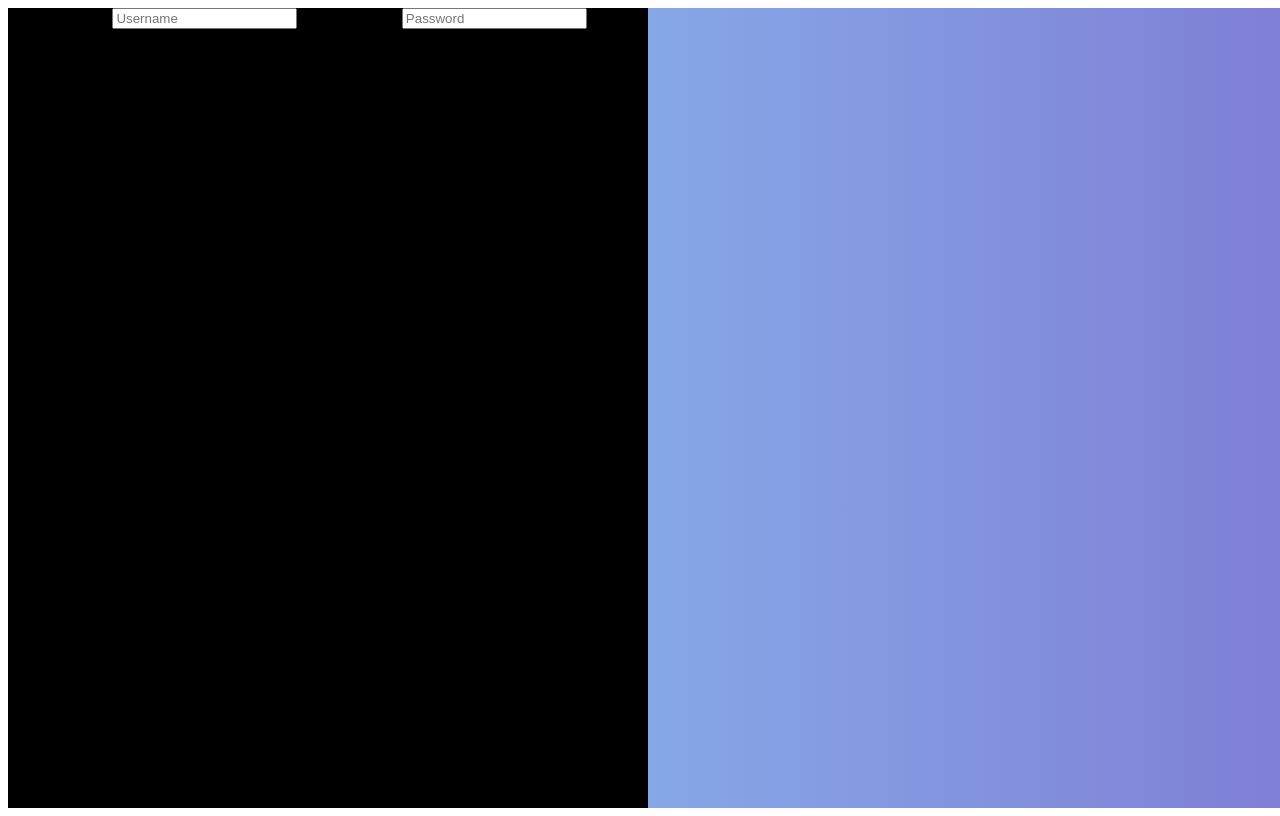
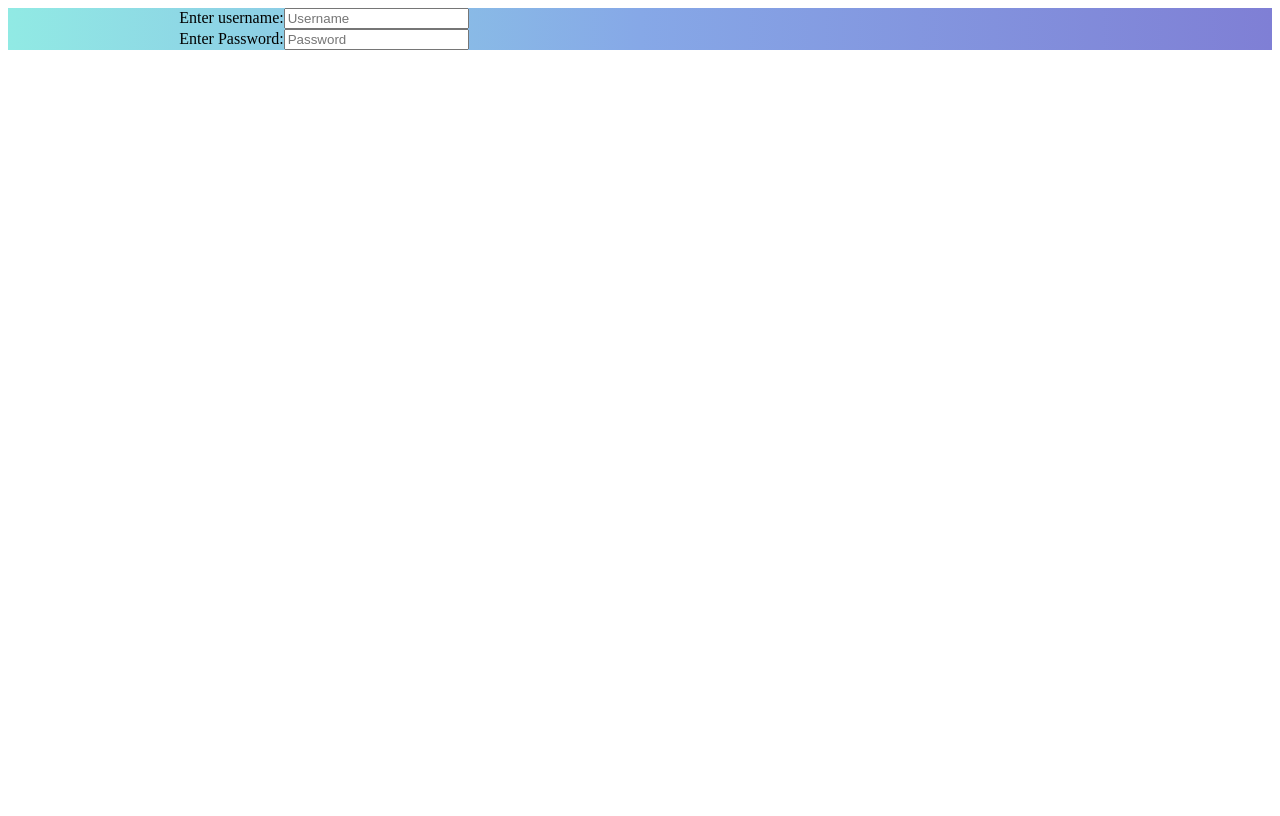
Before and after one commit to ishaan812/LOC4.0_PleaseWork, a React (Create React App) app in the folder social_media/: page / in a window 1280 px wide. Built offline with nearby package versions, Linux system fonts and the light colour scheme.

Commit message:
landing 2

```diff
--- /dev/null
+++ b/social_media/src/App.css
@@ -0,0 +1,7 @@
+.App{
+    width:100vw;
+    height:100vh;
+    background: #7F7FD5;  /* fallback for old browsers */
+    background: -webkit-linear-gradient(to right, #91EAE4, #86A8E7, #7F7FD5);  /* Chrome 10-25, Safari 5.1-6 */
+    background: linear-gradient(to right, #91EAE4, #86A8E7, #7F7FD5); /* W3C, IE 10+/ Edge, Firefox 16+, Chrome 26+, Opera 12+, Safari 7+ */
+}
--- a/social_media/src/App.js
+++ b/social_media/src/App.js
@@ -1,7 +1,7 @@
 import Signup from './components/signuppage/signup.jsx';
-
 import Landing from './components/landing/landing.jsx';
 import {BrowserRouter as Router,Route,Routes} from "react-router-dom"
+import './App.css'
 
 function App() {
   return (
--- a/social_media/src/components/landing/landing.jsx
+++ b/social_media/src/components/landing/landing.jsx
@@ -3,13 +3,17 @@ import './landing.scss'
 
 export default function landing() {
   return (
-    <div className='landing'>
+    <div className="landing">
         <div className="left">
             <div className="form">
-                <label>Enter username:</label>
-                <input placeholder='Username'></input>
-                <label>Enter Password:</label>
-                <input placeholder='Password'></input>
+                <div className="row">
+                    <label>Enter username:</label>
+                    <input placeholder='Username'></input>
+                </div>
+                <div className="row">
+                    <label>Enter Password:</label>
+                    <input placeholder='Password'></input>
+                </div>
             </div>
         </div>
         <div className="right">
--- a/social_media/src/components/landing/landing.scss
+++ b/social_media/src/components/landing/landing.scss
@@ -2,16 +2,22 @@
     background: #7F7FD5;  /* fallback for old browsers */
     background: -webkit-linear-gradient(to right, #91EAE4, #86A8E7, #7F7FD5);  /* Chrome 10-25, Safari 5.1-6 */
     background: linear-gradient(to right, #91EAE4, #86A8E7, #7F7FD5); /* W3C, IE 10+/ Edge, Firefox 16+, Chrome 26+, Opera 12+, Safari 7+ */
-
-    width: 100vw;
-    height: 100vh;
+    overflow: hidden;
+    width: 100%;
+    height: 100%;
     display: flex;
 
+
     .left{
-        background: black;
+        background: transparent;
         flex:0.5;
+        overflow: hidden;
         display: flex;
         flex-direction: column;
+        margin: auto;
+        align-items: center;
+        .row{
+
         .form{
             .label{
                 font-size:32px;
@@ -19,11 +25,12 @@
             .input{
                 width:100%;
             }
-        }
+        }}
     }
 
     .right{
         flex:0.5;
+        overflow: hidden;
     }
 
 
```
